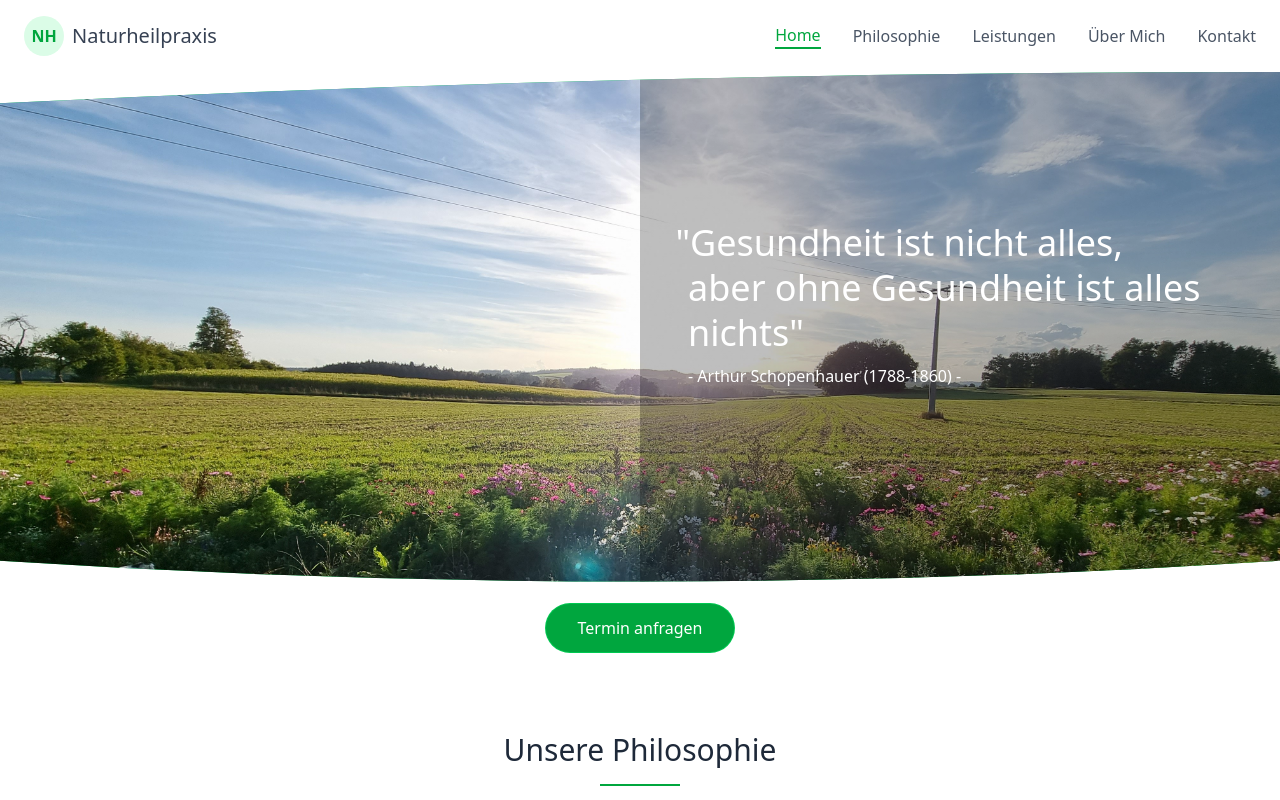
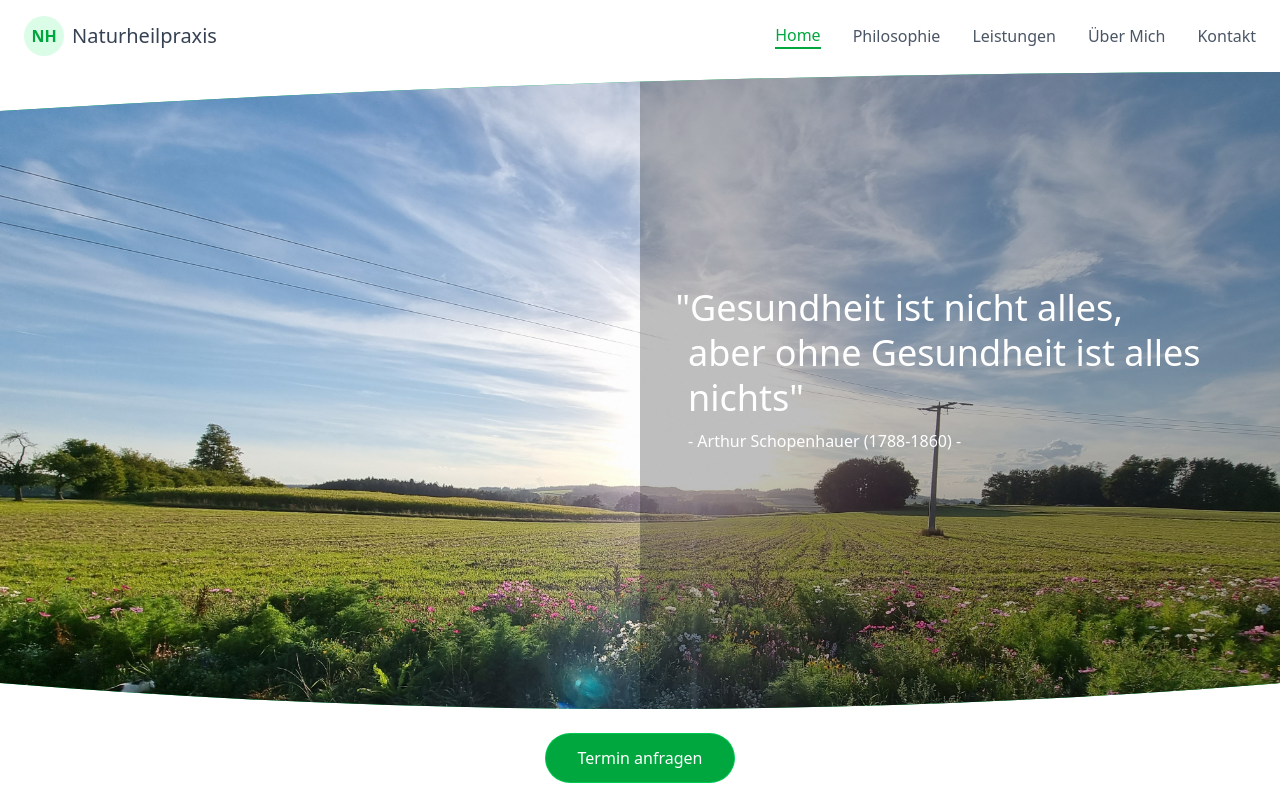
Before and after one commit to sweidner2001/WebsiteHPWeidner, a Next.js app: page /ui/page1 in a window 1280 px wide. Shown: the top 800 px of the page. Built offline with nearby package versions, Linux system fonts and the light colour scheme.

Commit message:
Fix: Termin Button

```diff
--- a/src/app/components/hero/HeroSection_2.tsx
+++ b/src/app/components/hero/HeroSection_2.tsx
@@ -53,8 +53,11 @@ const HeroSection = ({ onSectionClick }: HeroSectionProps) => {
             </svg>
 
             {/* Trenn-Abschnitt mit Hintergrundbild */}
-            <section id="home">
-                <div className="relative h-80 md:h-130 w-full overflow-visible">
+            {/*<section id="home" className="">*/}
+            {/*    <div className="relative h-80 md:h-130 w-full overflow-visible">*/}
+            <section id="home" className="md:h-screen md:flex md:flex-col">
+                <div className="relative h-80 md:h-[calc(100vh-150px)] w-full overflow-visible">
+                {/*<div className="relative h-80  w-full overflow-visible">*/}
                     {/* Bild-Container mit clip-path für abgerundete Kanten */}
                     <div className="absolute inset-0 image-clip-horizontal bg-green-500">
                         <Image
@@ -93,13 +96,14 @@ const HeroSection = ({ onSectionClick }: HeroSectionProps) => {
                     {/*</div>*/}
                 </div>
 
-                <div className="mt-10 md:mt-3 flex justify-center">
+                <div className="mt-10 md:my-3 flex justify-center">
                     <button
                         className="text-base px-8 py-3 bg-green-600 text-white rounded-full hover:bg-green-700 transition-colors duration-300 font-light cursor-pointer ring-1 ring-green-500"
                         onClick={() => onSectionClick('kontakt')}>
                         Termin anfragen
                     </button>
                 </div >
+                {/*</div>*/}
             </section>
         </>
     );
```
